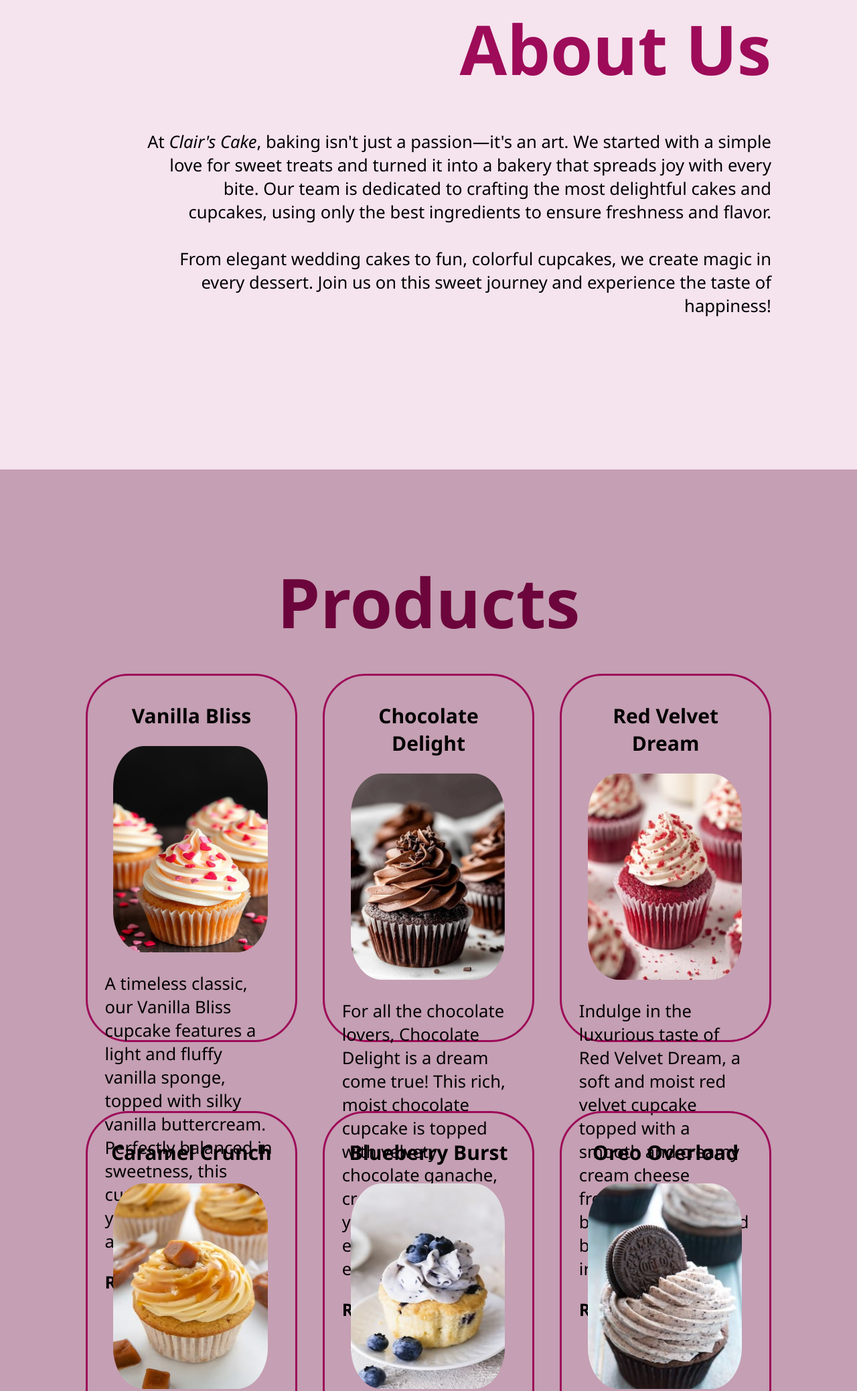
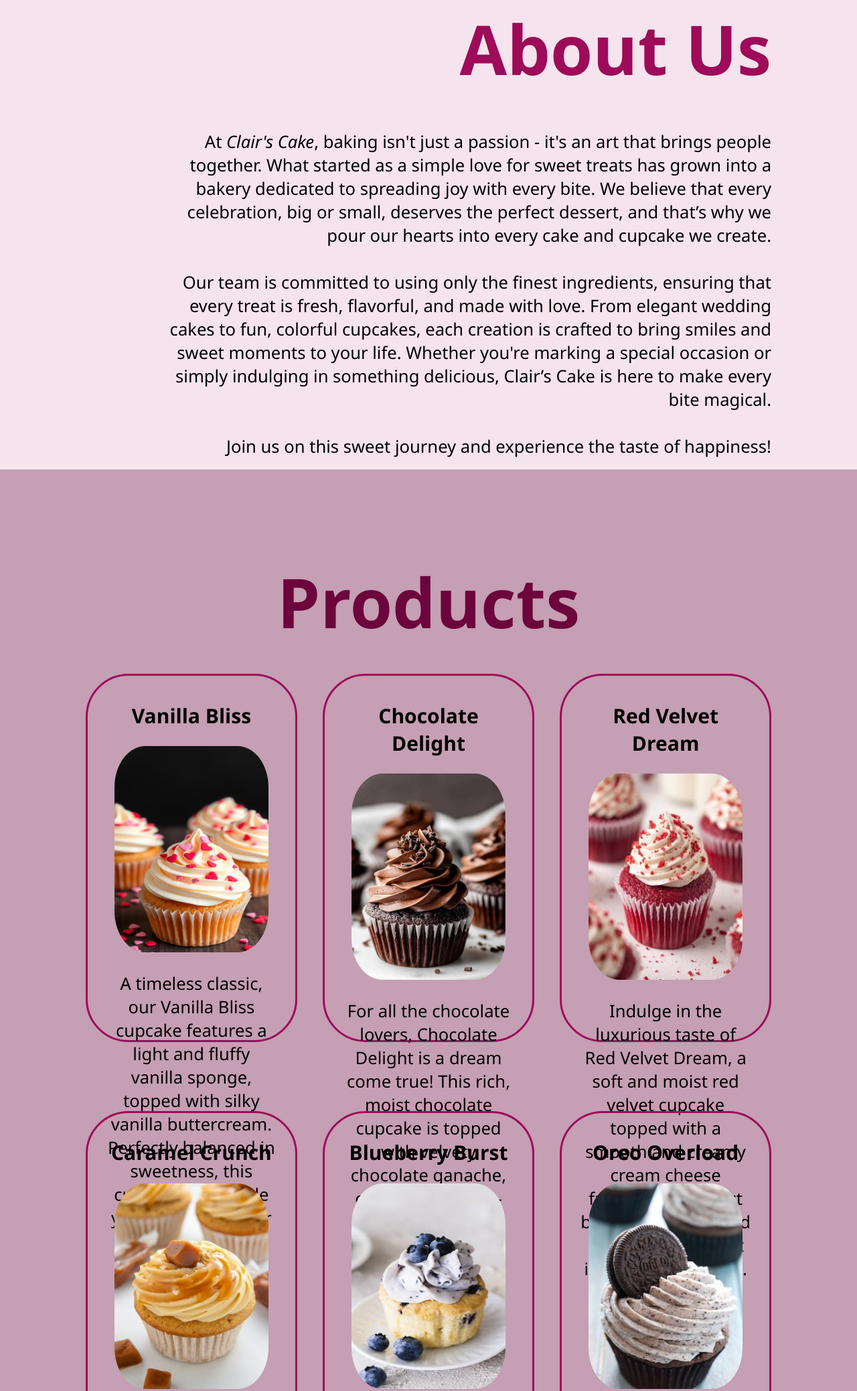
Before and after one commit to HasiniBandara/Clair-s-Cake, a plain HTML site: page index.html in a window 1280 px wide. Shown: the part 1699-3776 px from the top of the page at 67% size. Drawn offline with nearby package versions, Linux system fonts and the light colour scheme.

Commit message:
Update index.html

```diff
--- a/index.html
+++ b/index.html
@@ -73,15 +73,17 @@
 
     <section class="about" id="about">
         <h2>About Us</h2>
+<p>At <i>Clair's Cake</i>, baking isn't just a passion - it's an art that brings people together. What started as a simple
+love for sweet treats has grown into a bakery dedicated to spreading joy with every bite. We believe that every
+celebration, big or small, deserves the perfect dessert, and that’s why we pour our hearts into every cake and cupcake
+we create.
 
-        <p>At <i>Clair's Cake</i>, baking isn't just a passion—it's an art. We started with a simple love for sweet
-            treats
-            and turned it into a bakery that spreads joy with every bite. Our team is dedicated to crafting the most
-            delightful
-            cakes and cupcakes, using only the best ingredients to ensure freshness and flavor.
-            <br><br>From elegant wedding cakes to fun, colorful cupcakes, we create magic in every dessert. Join us
-            on this sweet journey and experience the taste of happiness!
-        </p>
+<br><br>Our team is committed to using only the finest ingredients, ensuring that every treat is fresh, flavorful, and
+made with love. From elegant wedding cakes to fun, colorful cupcakes, each creation is crafted to bring smiles and sweet
+moments to your life. Whether you're marking a special occasion or simply indulging in something delicious, Clair’s Cake
+is here to make every bite magical.
+
+<br><br>Join us on this sweet journey and experience the taste of happiness!</p>
     </section>
 
     <section class="products" id="products">
@@ -90,73 +92,61 @@
         <div class="products-container">
 
             <div class="products-box">
-                <div class="products-info">
                     <h4>Vanilla Bliss</h4>
-                    <img src="vanila.jpg" alt="vanila_products">
+                    <center><img src="vanila.jpg" alt="vanila_products">
                     <p>A timeless classic, our Vanilla Bliss cupcake features a light and fluffy vanilla sponge, topped
                         with silky vanilla
                         buttercream. Perfectly balanced in sweetness, this cupcake is a simple yet elegant treat for any
                         occasion.</p>
                     <h6>Rs. 150.00</h6>
-                </div>
             </div>
 
             <div class="products-box">
-                <div class="products-info">
                     <h4>Chocolate Delight</h4>
-                    <img src="chocolate.jpg" alt="chocolate_products">
+                    <center><img src="chocolate.jpg" alt="chocolate_products">
                     <p>For all the chocolate lovers, Chocolate Delight is a dream come true! This rich, moist chocolate
                         cupcake is topped with
                         velvety chocolate ganache, creating a melt-in-your-mouth experience with every bite.</p>
                     <h6>Rs. 180.00</h6>
-                </div>
             </div>
 
             <div class="products-box">
-                <div class="products-info">
                     <h4>Red Velvet Dream</h4>
-                    <img src="red_velvet.jpg" alt="red_products">
+                    <center><img src="red_velvet.jpg" alt="red_products">
                     <p>Indulge in the luxurious taste of Red Velvet Dream, a soft and moist red velvet cupcake topped
                         with a smooth and creamy
                         cream cheese frosting. Its perfect balance of cocoa and buttermilk makes it irresistibly
                         delicious.</p>
                     <h6>Rs. 200.00</h6>
-                </div>
             </div>
 
             <div class="products-box">
-                <div class="products-info">
                     <h4>Caramel Crunch</h4>
-                    <img src="caramel.jpg" alt="caramel_products">
+                    <center><img src="caramel.jpg" alt="caramel_products">
                     <p>A delightful combination of soft caramel-infused cake and a crunchy caramel topping, Caramel
                         Crunch offers a perfect
                         blend of sweetness and texture. Drizzled with homemade caramel sauce, it’s a treat you won’t
                         forget.</p>
                     <h6>Rs. 220.00</h6>
-                </div>
             </div>
 
             <div class="products-box">
-                <div class="products-info">
                     <h4>Blueberry Burst</h4>
-                    <img src="blueberry.jpg" alt="blueberry_products">
+                    <center><img src="blueberry.jpg" alt="blueberry_products">
                     <p>Fresh blueberries folded into a soft vanilla sponge make Blueberry Burst a fruity delight. Topped
                         with a light cream
                         cheese frosting and a burst of blueberry compote, it’s a refreshing twist on a classic cupcake.
                     </p>
                     <h6>Rs. 300.00</h6>
-                </div>
             </div>
 
             <div class="products-box">
-                <div class="products-info">
                     <h4>Oreo Overload</h4>
-                    <img src="oreo.jpg" alt="oreo_products">
+                    <center><img src="oreo.jpg" alt="oreo_products">
                     <p>Cookie lovers, this one’s for you! Oreo Overload features a rich chocolate cupcake with crushed
                         Oreos baked inside and a
                         cookies & cream frosting, finished with a whole Oreo on top for the ultimate crunch.</p>
                     <h6>Rs. 250.00</h6>
-                </div>
             </div>
     </section>
 
@@ -168,7 +158,7 @@
             <a href="#"><i class='bx bxl-twitter'></i></a>
         </div>
 
-        <ul class="list">
+        <ul>
             <li>
                 <a href="#home">Home</a>
             </li>
```
